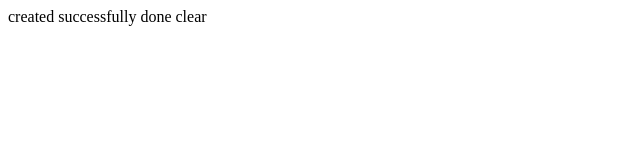
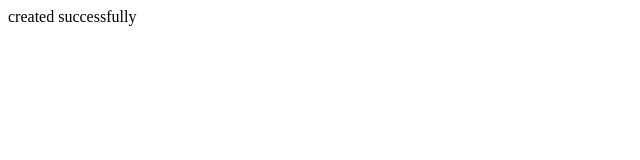
Before and after one commit to akokila03/project_dir1, a plain HTML site: page index.html in a window 1280 px wide. Shown: the full height of the page, 0-640 px from the left. Drawn offline with Linux system fonts and the light colour scheme.

Commit message:
Revert "success"
This reverts commit 676120afba644e2f48be80c2fe346b1b9ba04fe0.

```diff
--- a/index.html
+++ b/index.html
@@ -2,7 +2,5 @@
 <head>
 <title>project_dir</title></head>
 <body>created
-successfully
-done
-clear</body>
+successfully</body>
 </html>
```
